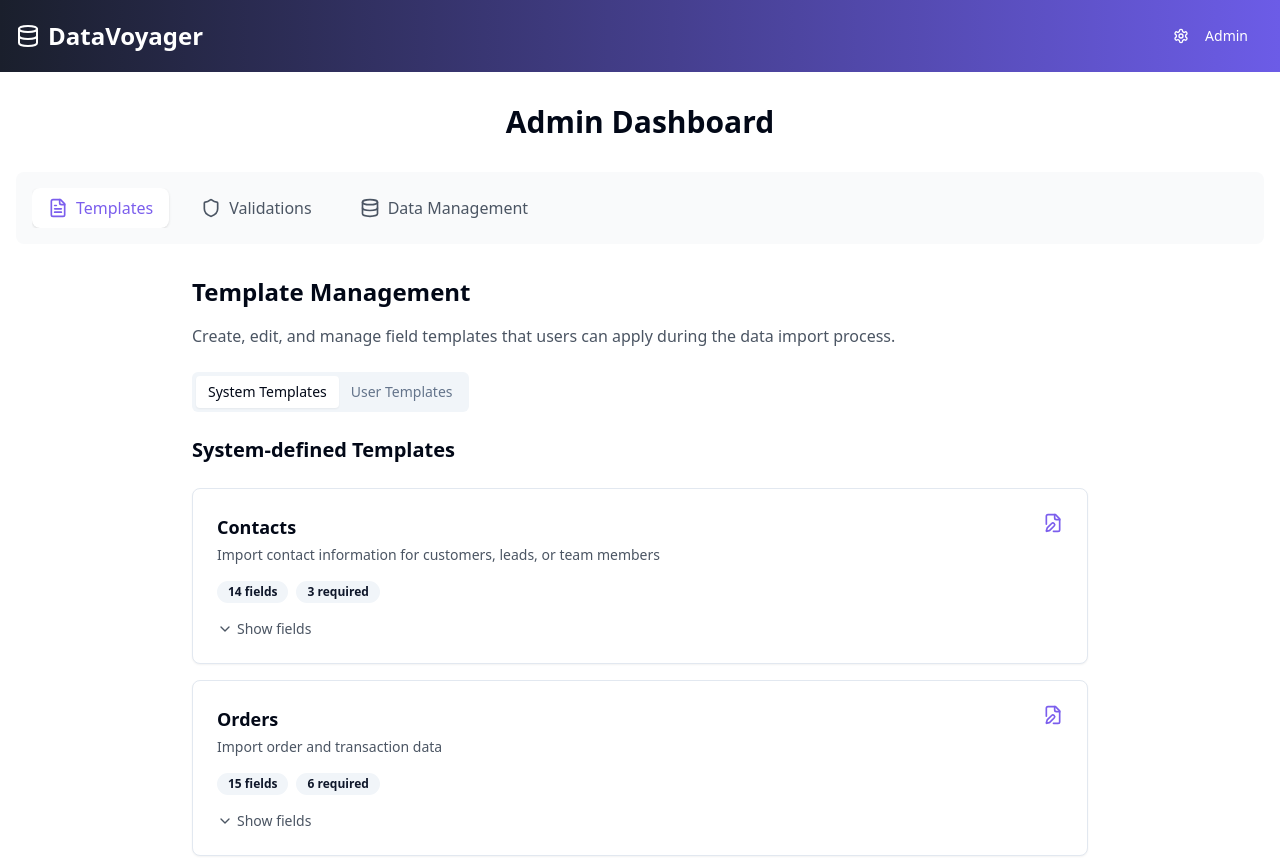
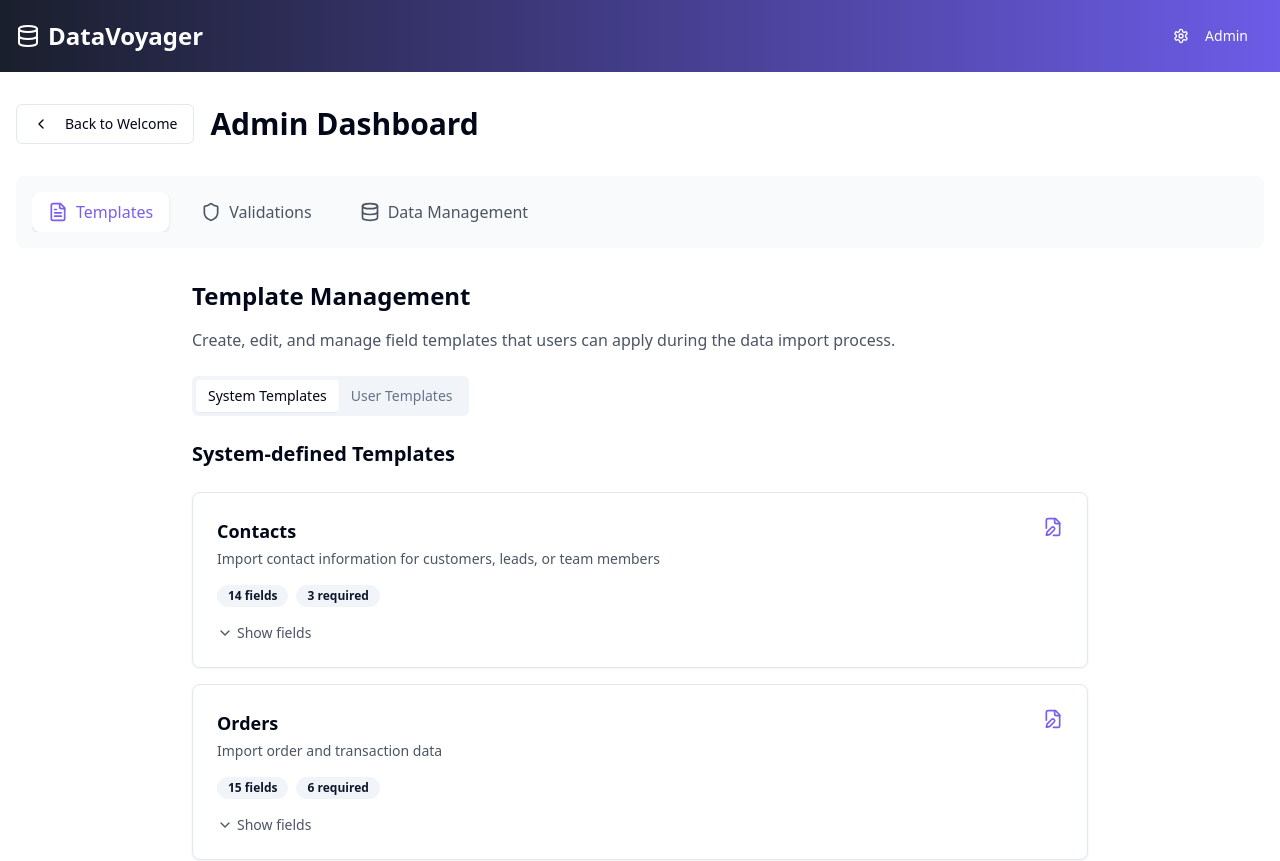
Before and after one commit to Hems546/DataImport-NewUI, a React (Vite) app: page /admin in a window 1280 px wide. Shown: the top 861 px of the page. Built offline with nearby package versions, Linux system fonts and the light colour scheme.

Commit message:
Add back button to admin page
Adds a back button to the admin page to navigate to the welcome page.

```diff
--- a/src/pages/AdminDashboard.tsx
+++ b/src/pages/AdminDashboard.tsx
@@ -1,6 +1,9 @@
+
 import React, { useState } from "react";
-import { FileText, Shield, Database } from "lucide-react";
+import { FileText, Shield, Database, ChevronLeft } from "lucide-react";
 import { Tabs, TabsList, TabsTrigger, TabsContent } from "@/components/ui/tabs";
+import { Button } from "@/components/ui/button";
+import { Link } from "react-router-dom";
 import TemplateCard from "@/components/admin/TemplateCard";
 import { ValidationManager } from "@/components/admin/ValidationManager";
 import Header from "@/components/Header";
@@ -13,7 +16,15 @@ export default function AdminDashboard() {
     <div className="min-h-screen flex flex-col">
       <Header currentPage="admin" />
       <div className="flex-1 container mx-auto px-4 py-8">
-        <h1 className="text-3xl font-bold text-center mb-8">Admin Dashboard</h1>
+        <div className="flex items-center mb-8">
+          <Link to="/">
+            <Button variant="outline" className="mr-4">
+              <ChevronLeft className="w-5 h-5 mr-2" />
+              Back to Welcome
+            </Button>
+          </Link>
+          <h1 className="text-3xl font-bold">Admin Dashboard</h1>
+        </div>
 
         <div className="w-full bg-gray-50 rounded-lg p-4 mb-8">
           <nav className="flex space-x-4 overflow-x-auto">
```
